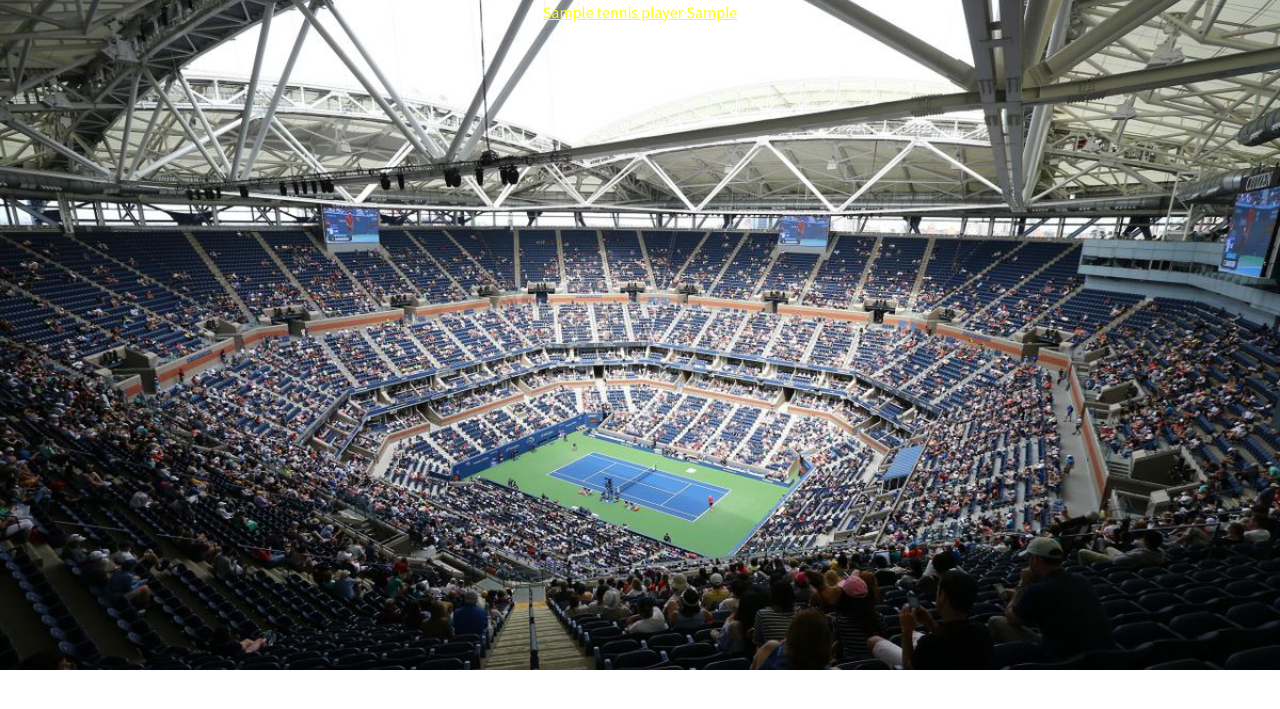
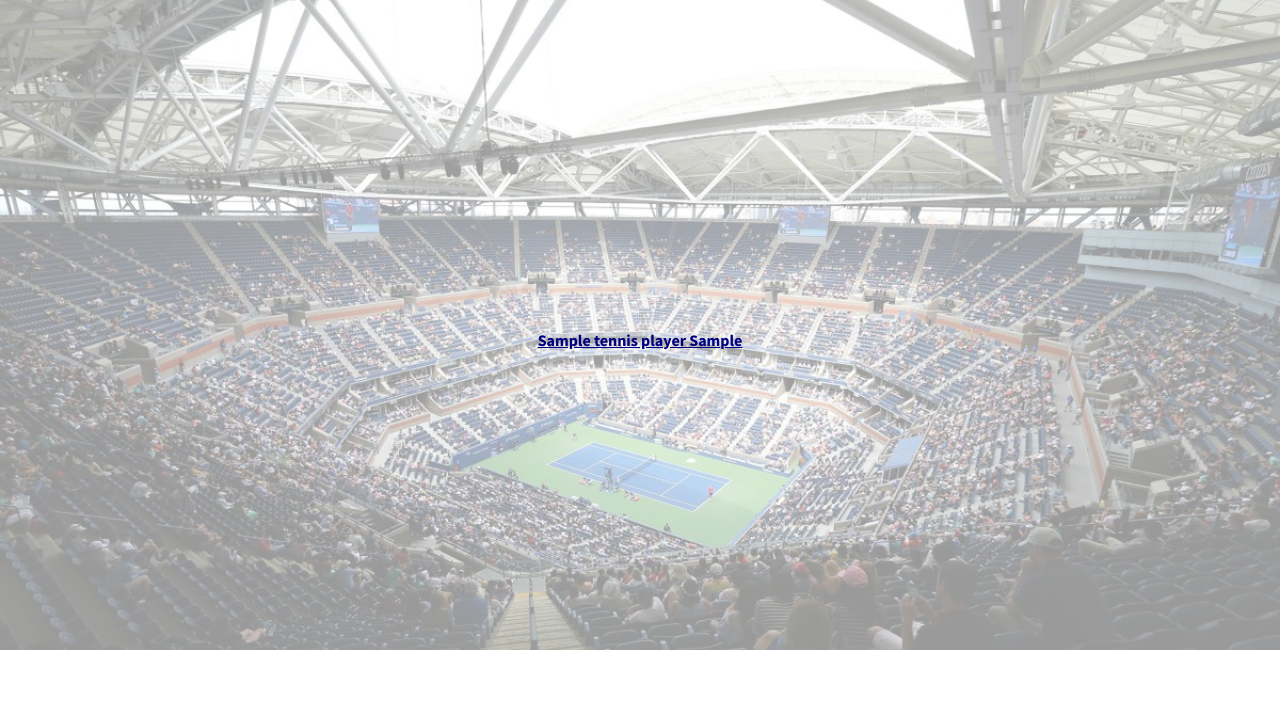
Before and after one commit to doud94220/paris-sportifs-symfony, a Symfony app: template templates/player/show_players.html.twig in a window 1280 px wide. Shown: the part 60-769 px from the top of the page. Run offline with Twig, Linux system fonts and the light colour scheme; the template is opened without the code that fills it: most values are stand-ins (such as "Sample title", 1, 10 or a date in 2020); some libraries are stand-ins or nearby versions.

Commit message:
taff du 11 mars

```diff
--- a/public/css/style.css
+++ b/public/css/style.css
@@ -1,9 +1,3 @@
-/* NAVBAR */
-
-/*
-CSS géré par Bootstrap
-*/
-
 /* TEMPLATE DES MAILS */
 /* #templateEmail
 {
@@ -15,6 +9,7 @@
 /* BET PAGE */
 #error-msg{
     padding-left: 5px;
+    /* responsive non géré */
 }
 
 /* NAVBAR */
@@ -113,22 +108,21 @@
 
 /* PAGE AVEC LES NOMS DE TOUS LES JOUEURS */
 
-.bg-image
+/* .bg-image
 {
-    /* background-image: url('https://imgresizer.eurosport.com/unsafe/1200x0/filters:format(jpeg):focal(1232x777:1234x775)/origin-imgresizer.eurosport.com/2019/08/26/2662606-55074430-2560-1440.jpg'); */
     background: url('../img/InterieurStade.jpg') center center no-repeat scroll;
     background-size: cover;
     height: 670px;
-}
+} */
 
 .color-players
 {
-    color : yellow;
+    color : navy;
 }
 
-.tac
+.color-players:hover
 {
-    text-align: center;
+    color : #e023a8;
 }
 
 .no-padding
@@ -139,14 +133,14 @@
 @media screen and (max-width: 1000px) {
     .players-name-size
     {
-        font-size: 2.5vh;
+        font-size: 2.3vh;
     }
 
-    .bg-image
+    /* .bg-image
     {
         height: 100vh;
         width: 100vw;
-    }
+    } */
 }
 
 /* PAGES ADMIN */
@@ -217,8 +211,6 @@
 	box-sizing:border-box; /* Declaration de box sizing */
 }
 
-/* -----------------------------------  RESPONSIVE ----------------------------------- */
-
 @media screen and (max-width: 1000px) {
     #global-container {
         height: 100vh;
@@ -241,7 +233,6 @@
         font-size: 4vh;
     }
 }
-
 
 @media screen and (max-width: 400px) {
     #global-container {
--- a/templates/emails/inviteBet.html.twig
+++ b/templates/emails/inviteBet.html.twig
@@ -4,11 +4,11 @@
 		<meta charset="UTF-8">
 		<meta name="viewport" content="width=device-width, initial-scale=1">
 		<title>
-			{% block title %}Je sais pas quoi mettre !!!
+			{% block title %}Invitation to bet
 			{% endblock %}
 		</title>
 		{# Run `composer require symfony/webpack-encore-bundle`
-																																																																																																																																		           and uncomment the following Encore helpers to start using Symfony UX #}
+																																																																																																																																						           and uncomment the following Encore helpers to start using Symfony UX #}
 		{% block stylesheets %}
 			<link rel="stylesheet" href="https://bootswatch.com/5/lumen/bootstrap.min.css">
 			<link rel="stylesheet" href="https://cdnjs.cloudflare.com/ajax/libs/font-awesome/5.15.3/css/all.min.css">
--- a/templates/emails/lastReminderBet.html.twig
+++ b/templates/emails/lastReminderBet.html.twig
@@ -4,11 +4,11 @@
 		<meta charset="UTF-8">
 		<meta name="viewport" content="width=device-width, initial-scale=1">
 		<title>
-			{% block title %}Je sais pas quoi mettre !!!
+			{% block title %}Last bet reminder
 			{% endblock %}
 		</title>
 		{# Run `composer require symfony/webpack-encore-bundle`
-																																																																																																																										           and uncomment the following Encore helpers to start using Symfony UX #}
+																																																																																																																																           and uncomment the following Encore helpers to start using Symfony UX #}
 		{% block stylesheets %}
 			<link rel="stylesheet" href="https://bootswatch.com/5/lumen/bootstrap.min.css">
 			<link rel="stylesheet" href="https://cdnjs.cloudflare.com/ajax/libs/font-awesome/5.15.3/css/all.min.css">
--- a/templates/emails/reminderBet.html.twig
+++ b/templates/emails/reminderBet.html.twig
@@ -4,11 +4,11 @@
 		<meta charset="UTF-8">
 		<meta name="viewport" content="width=device-width, initial-scale=1">
 		<title>
-			{% block title %}Je sais pas quoi mettre !!!
+			{% block title %}Bet reminder
 			{% endblock %}
 		</title>
 		{# Run `composer require symfony/webpack-encore-bundle`
-																																																																																																																				           and uncomment the following Encore helpers to start using Symfony UX #}
+																																																																																																																						           and uncomment the following Encore helpers to start using Symfony UX #}
 		{% block stylesheets %}
 			<link rel="stylesheet" href="https://bootswatch.com/5/lumen/bootstrap.min.css">
 			<link rel="stylesheet" href="https://cdnjs.cloudflare.com/ajax/libs/font-awesome/5.15.3/css/all.min.css">
--- a/templates/player/show_players.html.twig
+++ b/templates/player/show_players.html.twig
@@ -1,18 +1,18 @@
 {% extends "base.html.twig" %}
 
 {% block body %}
-
-	<div class="bg-image">
-		<ul class="no-padding list-group">
-			{% for tp in tennisPlayers %}
-				<li class="tac">
+	<div id="global-container">
+		<div id="background-image-container"></div>
+		<div id="information-container">
+			<ul class="no-padding list-group">
+				{% for tp in tennisPlayers %}
 					<a class="color-players players-name-size" href="{{ path('show_one_player', {'id' : tp.id}) }}">
-						{{ tp.familyName }}
-						{{ tp.firstName }}
+						<b>{{ tp.familyName }}
+							{{ tp.firstName }}</b>
 					</a>
-				</li>
-			{% endfor %}
-		</ul>
+				{% endfor %}
+			</ul>
+		</div>
 	</div>
 {% endblock %}
 
```
